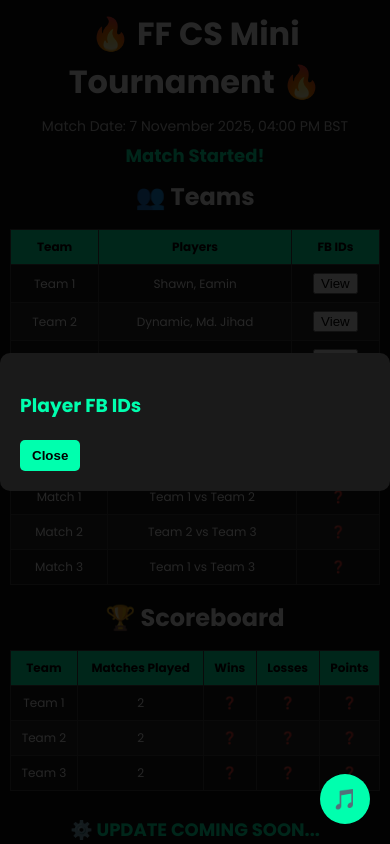
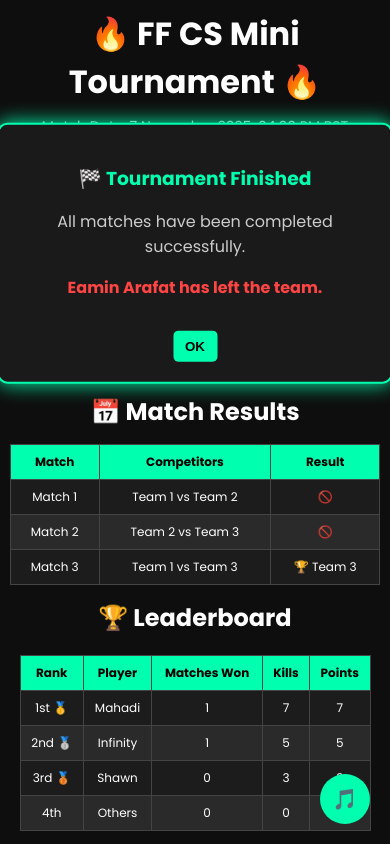
Before and after one commit to eamin85a-svg/Ff-cs-tournament-, a plain HTML site: page index.html in a window 390 px wide. Shown: the top 844 px of the page. Drawn offline with Linux system fonts and the light colour scheme.

Commit message:
Update index.html

```diff
--- a/index.html
+++ b/index.html
@@ -1,3 +1,4 @@
+
 <!DOCTYPE html>
 <html lang="en">
 <head>
@@ -6,41 +7,145 @@
 <title>FF CS Mini Tournament</title>
 <link href="https://fonts.googleapis.com/css2?family=Poppins:wght@400;600;700&display=swap" rel="stylesheet">
 <style>
-body { font-family:'Poppins',sans-serif; margin:0; padding:0; background:#0e0e0e; color:#fff; text-align:center;}
-h1,h2{margin:10px 0;}
-a{color:#00ffae;text-decoration:none;}
-.timer{font-size:20px;margin-top:5px;color:#00ffae;font-weight:bold;}
-.match-date{font-size:16px;margin-top:5px;color:#ccc;}
-table{width:95%;margin:15px auto;border-collapse:collapse;}
-th,td{border:1px solid #444;padding:10px;font-size:14px;}
-th{background-color:#00ffae;color:#000;}
-tr:nth-child(even){background-color:#1c1c1c;}
-tr:nth-child(odd){background-color:#2a2a2a;}
-.music-btn{position:fixed;bottom:20px;right:20px;width:60px;height:60px;background:#00ffae;border-radius:50%;border:none;font-size:24px;color:#000;cursor:pointer;display:flex;justify-content:center;align-items:center;z-index:1000;}
-.music-btn:hover{background:#00cc88;}
-.music-panel{display:none;position:fixed;bottom:90px;right:20px;background:#1a1a1a;padding:10px;border-radius:10px;box-shadow:0 0 10px #00ffae;z-index:1000;}
-.music-panel button{display:block;width:100%;padding:8px;margin:5px 0;background:#00ffae;border:none;color:#000;font-weight:bold;border-radius:5px;cursor:pointer;}
-.music-panel button:hover{background:#00cc88;}
-.creator{margin-top:30px;font-size:14px;color:#999;}
-.creator span{display:block;font-weight:bold;color:#00ffae;}
-footer{margin-top:20px;background:#111;padding:10px;font-size:14px;display:flex;flex-direction:column;align-items:center;}
-.contact-icons a{margin:0 10px;font-size:24px;color:#00ffae;}
-.contact-icons a:hover{color:#00cc88;}
-.popup-bg{display:none;position:fixed;top:0;left:0;width:100%;height:100%;background:rgba(0,0,0,0.85);justify-content:center;align-items:center;display:flex;}
-.popup{background:#1a1a1a;padding:20px;border-radius:10px;width:90%;max-width:350px;text-align:left;}
-.popup h3{color:#00ffae;margin-bottom:10px;}
-.popup a{display:block;margin:5px 0;color:#00ffae;}
-.popup button{margin-top:10px;padding:8px 12px;background:#00ffae;border:none;color:#000;font-weight:bold;cursor:pointer;border-radius:5px;}
-.popup button:hover{background:#00cc88;}
-.update{text-align:center;margin-top:25px;font-size:18px;color:#00ffae;font-weight:bold;}
-@media(max-width:600px){th,td{font-size:12px;padding:8px;} .timer{font-size:18px;} .match-date{font-size:14px;} .music-btn{width:50px;height:50px;font-size:20px;}}
+body {
+  font-family: 'Poppins', sans-serif;
+  margin: 0; padding: 0;
+  background: #0e0e0e; color: #fff;
+  text-align: center;
+}
+h1, h2 { margin: 10px 0; }
+a { color: #00ffae; text-decoration: none; }
+
+.timer { font-size: 20px; margin-top: 5px; color: #00ffae; font-weight: bold; }
+.match-date { font-size: 16px; margin-top: 5px; color: #ccc; }
+
+table { width: 95%; margin: 15px auto; border-collapse: collapse; }
+th, td { border: 1px solid #444; padding: 10px; font-size: 14px; }
+th { background-color: #00ffae; color: #000; }
+tr:nth-child(even) { background-color: #1c1c1c; }
+tr:nth-child(odd) { background-color: #2a2a2a; }
+
+.music-btn {
+  position: fixed; bottom: 20px; right: 20px;
+  width: 60px; height: 60px;
+  background: #00ffae; border-radius: 50%;
+  border: none; font-size: 24px; color: #000;
+  cursor: pointer; display: flex; justify-content: center; align-items: center;
+  z-index: 1000;
+}
+.music-btn:hover { background: #00cc88; }
+
+.music-panel {
+  display: none; position: fixed; bottom: 90px; right: 20px;
+  background: #1a1a1a; padding: 10px; border-radius: 10px;
+  box-shadow: 0 0 10px #00ffae; z-index: 1000;
+}
+.music-panel button {
+  display: block; width: 100%; padding: 8px; margin: 5px 0;
+  background: #00ffae; border: none; color: #000;
+  font-weight: bold; border-radius: 5px; cursor: pointer;
+}
+.music-panel button:hover { background: #00cc88; }
+
+.creator { margin-top: 30px; font-size: 14px; color: #999; }
+.creator span { display: block; font-weight: bold; color: #00ffae; }
+
+footer {
+  margin-top: 20px; background: #111; padding: 10px;
+  font-size: 14px; display: flex; flex-direction: column; align-items: center;
+}
+.contact-icons a { margin: 0 10px; font-size: 24px; color: #00ffae; }
+.contact-icons a:hover { color: #00cc88; }
+
+.popup-bg {
+  display: none; position: fixed; top: 0; left: 0; width: 100%; height: 100%;
+  background: rgba(0,0,0,0.85); justify-content: center; align-items: center;
+  z-index: 1000;
+}
+.popup {
+  background: #1a1a1a; padding: 20px; border-radius: 10px;
+  width: 90%; max-width: 350px; text-align: left;
+}
+.popup h3 { color: #00ffae; margin-bottom: 10px; }
+.popup a { display: block; margin: 5px 0; color: #00ffae; }
+.popup button {
+  margin-top: 10px; padding: 8px 12px; background: #00ffae;
+  border: none; color: #000; font-weight: bold;
+  cursor: pointer; border-radius: 5px;
+}
+.popup button:hover { background: #00cc88; }
+
+.update {
+  text-align: center; margin-top: 25px;
+  font-size: 18px; color: #ff4444; font-weight: bold;
+  background: #1a1a1a; padding: 10px; border-radius: 5px;
+  width: fit-content; margin-left: auto; margin-right: auto;
+  box-shadow: 0 0 10px #ff0000;
+}
+
+/* leaderboard style */
+.leaderboard { width: 90%; margin: 20px auto; }
+.leaderboard th {
+  background: #00ffae;
+  color: #000;
+}
+.leaderboard td { text-align: center; color: #fff; }
+
+/* Notification box */
+#notification {
+  display: none;
+  position: fixed;
+  top: 30%;
+  left: 50%;
+  transform: translate(-50%, -50%);
+  background: #1a1a1a;
+  border: 2px solid #00ffae;
+  box-shadow: 0 0 20px #00ffae;
+  padding: 20px;
+  border-radius: 10px;
+  z-index: 2000;
+  width: 90%;
+  max-width: 400px;
+  text-align: center;
+  animation: fadeIn 0.8s ease;
+}
+#notification h3 {
+  color: #00ffae;
+  margin-bottom: 10px;
+}
+#notification p {
+  color: #ccc;
+}
+#notification button {
+  margin-top: 15px;
+  background: #00ffae;
+  border: none;
+  color: #000;
+  font-weight: bold;
+  padding: 8px 12px;
+  border-radius: 5px;
+  cursor: pointer;
+}
+#notification button:hover { background: #00cc88; }
+
+@keyframes fadeIn {
+  from { opacity: 0; transform: translate(-50%, -40%); }
+  to { opacity: 1; transform: translate(-50%, -50%); }
+}
+
+@media(max-width:600px){
+  th,td{font-size:12px;padding:8px;}
+  .timer{font-size:18px;}
+  .match-date{font-size:14px;}
+  .music-btn{width:50px;height:50px;font-size:20px;}
+}
 </style>
 </head>
 <body>
 
 <h1>🔥 FF CS Mini Tournament 🔥</h1>
 <div class="match-date">Match Date: 7 November 2025, 04:00 PM BST</div>
-<div class="timer" id="timer">Loading...</div>
+<div class="timer" id="timer">🏁 Match Finished!</div>
 
 <h2>👥 Teams</h2>
 <table>
@@ -50,23 +155,24 @@ footer{margin-top:20px;background:#111;padding:10px;font-size:14px;display:flex;
 <tr><td>Team 3</td><td>Mahadi, Infinity</td><td><button onclick="showPopup('team3')">View</button></td></tr>
 </table>
 
-<h2>📅 Match Schedule</h2>
+<h2>📅 Match Results</h2>
 <table>
 <tr><th>Match</th><th>Competitors</th><th>Result</th></tr>
-<tr><td>Match 1</td><td>Team 1 vs Team 2</td><td>❓</td></tr>
-<tr><td>Match 2</td><td>Team 2 vs Team 3</td><td>❓</td></tr>
-<tr><td>Match 3</td><td>Team 1 vs Team 3</td><td>❓</td></tr>
+<tr><td>Match 1</td><td>Team 1 vs Team 2</td><td>🚫</td></tr>
+<tr><td>Match 2</td><td>Team 2 vs Team 3</td><td>🚫</td></tr>
+<tr><td>Match 3</td><td>Team 1 vs Team 3</td><td>🏆 Team 3</td></tr>
 </table>
 
-<h2>🏆 Scoreboard</h2>
-<table>
-<tr><th>Team</th><th>Matches Played</th><th>Wins</th><th>Losses</th><th>Points</th></tr>
-<tr><td>Team 1</td><td>2</td><td>❓</td><td>❓</td><td>❓</td></tr>
-<tr><td>Team 2</td><td>2</td><td>❓</td><td>❓</td><td>❓</td></tr>
-<tr><td>Team 3</td><td>2</td><td>❓</td><td>❓</td><td>❓</td></tr>
+<h2>🏆 Leaderboard</h2>
+<table class="leaderboard">
+<tr><th>Rank</th><th>Player</th><th>Matches Won</th><th>Kills</th><th>Points</th></tr>
+<tr><td>1st 🥇</td><td>Mahadi</td><td>1</td><td>7</td><td>7</td></tr>
+<tr><td>2nd 🥈</td><td>Infinity</td><td>1</td><td>5</td><td>5</td></tr>
+<tr><td>3rd 🥉</td><td>Shawn</td><td>0</td><td>3</td><td>3</td></tr>
+<tr><td>4th</td><td>Others</td><td>0</td><td>0</td><td>0</td></tr>
 </table>
 
-<div class="update">⚙️ UPDATE COMING SOON...</div>
+<div class="update">⚠️ Eamin Arafat has left the team.<br>💬Team 2 has been banned from this tournament.</div>
 
 <div class="creator"><span>Creator</span>@Eamin Arafat</div>
 
@@ -93,66 +199,62 @@ footer{margin-top:20px;background:#111;padding:10px;font-size:14px;display:flex;
   </div>
 </div>
 
-<!-- Auto music start -->
+<!-- Notification Box -->
+<div id="notification">
+  <h3>🏁 Tournament Finished</h3>
+  <p>All matches have been completed successfully.</p>
+  <p style="color:#ff4444;font-weight:bold;">Eamin Arafat has left the team.</p>
+  <button onclick="closeNotification()">OK</button>
+</div>
+
 <audio id="audioPlayer" autoplay loop>
   <source src="gan.mp3" type="audio/mpeg">
 </audio>
 
 <script>
-// ==========================
-// COUNTDOWN TIMER (Bangladesh Time)
-// ==========================
-function startTimer() {
-    // Match time: 7 Nov 2025, 16:00 (4:00 PM Bangladesh Time)
-    const matchTimeBD = new Date(2025, 10, 7, 16, 0, 0); // local Bangladesh time
-    const timerElement = document.getElementById("timer");
+// ===== Stylish Notification =====
+window.onload = () => {
+  const notif = document.getElementById("notification");
+  notif.style.display = "block";
+};
 
-    function updateTimer() {
-        const now = new Date();
-        const distance = matchTimeBD - now;
-
-        if(distance <= 0){
-            timerElement.innerHTML = "Match Started!";
-            clearInterval(timerInterval);
-            return;
+// ===== Close Notification =====
+function closeNotification(){
+  document.getElementById("notification").style.display = "none";
 }
 
-        const hours = Math.floor((distance / (1000*60*60)));
-        const minutes = Math.floor((distance % (1000*60*60)) / (1000*60));
-        const seconds = Math.floor((distance % (1000*60)) / 1000);
-
-        timerElement.innerHTML = `Starts in: ${hours}h ${minutes}m ${seconds}s`;
+// ===== MUSIC =====
+const audioPlayer = document.getElementById("audioPlayer");
+function playMusic(file){
+  audioPlayer.src = file;
+  audioPlayer.play().catch(err => console.log("Audio blocked:", err));
+}
+function pauseMusic(){ audioPlayer.pause(); }
+function toggleMusicPanel(){
+  const panel = document.getElementById("musicPanel");
+  panel.style.display = (panel.style.display === "block") ? "none" : "block";
 }
 
-    updateTimer();
-    const timerInterval = setInterval(updateTimer,1000);
-}
-startTimer();
-
-// ==========================
-// MUSIC PLAYER
-// ==========================
-const audioPlayer = document.getElementById("audioPlayer");
-function playMusic(file){audioPlayer.src=file;audioPlayer.play();}
-function pauseMusic(){audioPlayer.pause();}
-function toggleMusicPanel(){
-  const panel = document.getElementById("musicPanel");
-  panel.style.display = (panel.style.display==="block")?"none":"block";
-}
-
-// ==========================
-// PLAYER FB POPUP
-// ==========================
+// ===== PLAYER FB POPUP =====
 const playerData = {
-    "team1":[{name:"Shawn",fb:"https://www.facebook.com/share/17qGFYyJD2/"},{name:"Eamin",fb:"https://www.facebook.com/share/1BeEqEAkNZ/"}],
-    "team2":[{name:"Dynamic",fb:"https://www.facebook.com/mirza.a.s.501593"},{name:"Md. Jihad",fb:"https://www.facebook.com/mohammod.jihad.hosain"}],
-    "team3":[{name:"Mahadi",fb:"https://www.facebook.com/mdmahadi.mahadi.739978"},{name:"Infinity",fb:"https://www.facebook.com/hyalo.kasta.973170"}]
+  "team1":[
+    {name:"Shawn",fb:"https://www.facebook.com/share/17qGFYyJD2/"},
+    {name:"Eamin",fb:"https://www.facebook.com/share/1BeEqEAkNZ/"}
+  ],
+  "team2":[
+    {name:"Dynamic",fb:"https://www.facebook.com/mirza.a.s.501593"},
+    {name:"Md. Jihad",fb:"https://www.facebook.com/mohammod.jihad.hosain"}
+  ],
+  "team3":[
+    {name:"Mahadi",fb:"https://www.facebook.com/mdmahadi.mahadi.739978"},
+    {name:"Infinity",fb:"https://www.facebook.com/hyalo.kasta.973170"}
+  ]
 };
 
 function showPopup(team){
-    const popup=document.getElementById("popup");
-    const content=document.getElementById("popupContent");
-    content.innerHTML="";
+  const popup = document.getElementById("popup");
+  const content = document.getElementById("popupContent");
+  content.innerHTML = "";
   playerData[team].forEach(player=>{
     const link=document.createElement("a");
     link.href=player.fb;
@@ -162,8 +264,8 @@ function showPopup(team){
   });
   popup.style.display="flex";
 }
+function closePopup(){ document.getElementById("popup").style.display="none"; }
+</script>
 
-function closePopup(){document.getElementById("popup").style.display="none";}
-</script>
 </body>
 </html>
```
Lines whose indentation alone changed are shown as unchanged.
